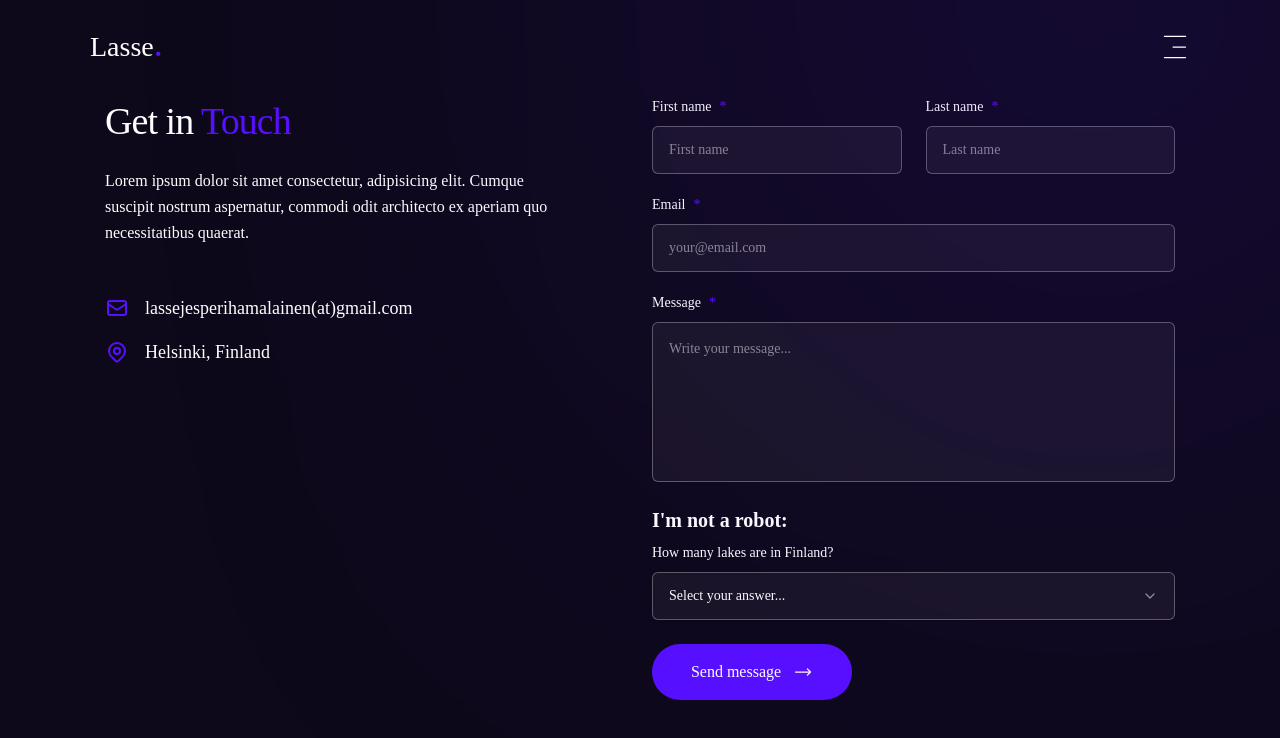
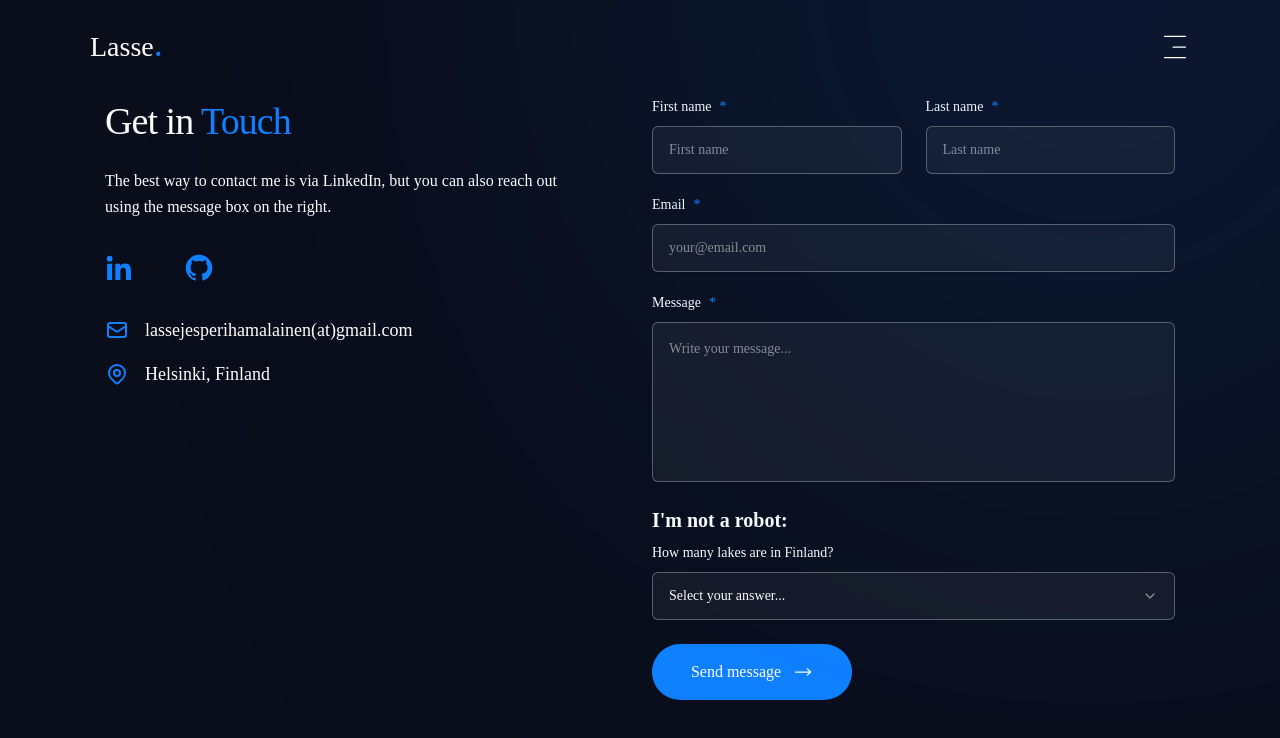
Before and after one commit to Jebbis/Portfolio, a Next.js app: page /contact in a window 1280 px wide. Shown: the top 738 px of the page. Built offline with nearby package versions, Linux system fonts and the light colour scheme; no server answers; a web font is replaced by a local one.

Commit message:
Final fixes and pictures

```diff
--- a/app/contact/page.jsx
+++ b/app/contact/page.jsx
@@ -21,6 +21,7 @@ import {
   HiOutlineMail,
   HiOutlineLocationMarker,
 } from "react-icons/hi";
+import Socials from "@/components/Socials";
 
 const serviceId = process.env.NEXT_PUBLIC_EMAILJS_SERVICE_ID;
 const templateId = process.env.NEXT_PUBLIC_EMAILJS_TEMPLATE_ID;
@@ -115,19 +116,22 @@ const Contact = () => {
         <div className="w-full">
           <div className="flex flex-col xl:flex-row gap-6">
             {/* info text */}
-            <div className="flex-1 xl:w-[600px] flex flex-col gap-12">
+            <div className="flex-1 xl:w-[600px] flex flex-col gap-4">
               <div>
                 <h2 className="h2 mb-6">
                   Get in <span className="text-accent">Touch</span>
                 </h2>
                 <p className="md:max-w-[600px] xl:max-w-[460px]">
-                  Lorem ipsum dolor sit amet consectetur, adipisicing elit.
-                  Cumque suscipit nostrum aspernatur, commodi odit architecto ex
-                  aperiam quo necessitatibus quaerat.
+                  The best way to contact me is via LinkedIn, but you can also
+                  reach out using the message box on the right.
                 </p>
               </div>
               {/* info */}
               <div className="flex flex-col gap-4 xl:mb-0">
+                <Socials
+                  containerStyles="flex gap-4 z-40 w-full transform -translate-x-[30px] px-3"
+                  iconStyles="w-[64px] h-[64px] text-[32px] text-accent hover:text-accent-hover transition-all flex items-center justify-center rounded-full cursor-pointer"
+                />
                 <div className="flex items-center gap-4 text-lg">
                   <span className="text-accent">
                     <HiOutlineMail className="text-2xl" />
--- a/app/globals.css
+++ b/app/globals.css
@@ -11,12 +11,12 @@
   --breakpoint-2xl: 1520px;
 
   /* colors */
-  --color-primary: #0d091a;
-  --color-secondary: #140e25;
-  --color-accent: #5810ff;
-  --color-accent-hover: #4a0bde;
-  --color-tertiary: #201837;
-  --color-tertiary-hover: #271f40;
+  --color-primary: #0a0d1a; /* dark blue-black */
+  --color-secondary: #101425; /* deep navy blue */
+  --color-accent: #1080ff; /* vibrant blue accent */
+  --color-accent-hover: #0b6ede; /* slightly darker blue hover */
+  --color-tertiary: #182037; /* muted blue tone */
+  --color-tertiary-hover: #1f2740; /* slightly lighter for hover */
 
   /* fonts */
   --font-primary: "Sometype Mono";
--- a/app/work/page.jsx
+++ b/app/work/page.jsx
@@ -72,7 +72,7 @@ const projects = [
       "I built this modern, fully responsive portfolio website to showcase my skills.",
     image: "/assets/work/Portfolio.jpg",
     link: "",
-    github: "",
+    github: "https://github.com/Jebbis/Portfolio",
     tech: ["React", "Next.js", "Tailwind CSS", "Framer Motion"],
   },
   {
@@ -89,10 +89,10 @@ const projects = [
   {
     id: 6,
     category: "Game dev",
-    title: "2D RPG",
+    title: "TBD game",
     description:
-      "I built this modern, fully responsive portfolio website to showcase my skills.",
-    image: "/assets/work/Portfolio.jpg",
+      "I built this game project just to learn game development with Godot. The game is in very early stages. It has some feateures as inventory and combat ",
+    image: "/assets/work/Animation.gif",
     link: "",
     github: "",
     tech: ["Godot"],
--- a/components/Rectangle.jsx
+++ b/components/Rectangle.jsx
@@ -26,7 +26,7 @@ const Rectangle = () => {
         animate="animate"
         exit="exit"
         transition={{ delay: 0, duration: 0.35, ease: [0.63, 0, 0.17, 1] }}
-        className="fixed top-full w-screen h-screen z-30 bg-[#1b162b]"
+        className="fixed top-full w-screen h-screen z-30 bg-[#0f172a]"
       />
 
       <motion.div
@@ -35,7 +35,7 @@ const Rectangle = () => {
         animate="animate"
         exit="exit"
         transition={{ delay: 0.05, duration: 0.35, ease: [0.63, 0, 0.17, 1] }}
-        className="fixed top-full w-screen h-screen z-20 bg-[#241e36]"
+        className="fixed top-full w-screen h-screen z-20 bg-[#0f172a]"
       />
 
       <motion.div
@@ -44,7 +44,7 @@ const Rectangle = () => {
         animate="animate"
         exit="exit"
         transition={{ delay: 0.15, duration: 0.45, ease: [0.63, 0, 0.17, 1] }}
-        className="fixed top-full w-screen h-screen z-10 bg-[#241e36]"
+        className="fixed top-full w-screen h-screen z-10 bg-[#152042]"
       />
 
       <motion.div
@@ -53,7 +53,7 @@ const Rectangle = () => {
         animate="animate"
         exit="exit"
         transition={{ delay: 0.25, duration: 0.45, ease: [0.63, 0, 0.17, 1] }}
-        className="fixed top-full w-screen h-screen z-10 bg-[#2e2743]"
+        className="fixed top-full w-screen h-screen z-10 bg-[#1f2d5c]"
       />
     </>
   );
```
Also changed, not shown: public/assets/work/Portfolio.jpg, 1 other file (tests, documents, lock files or other folders).
